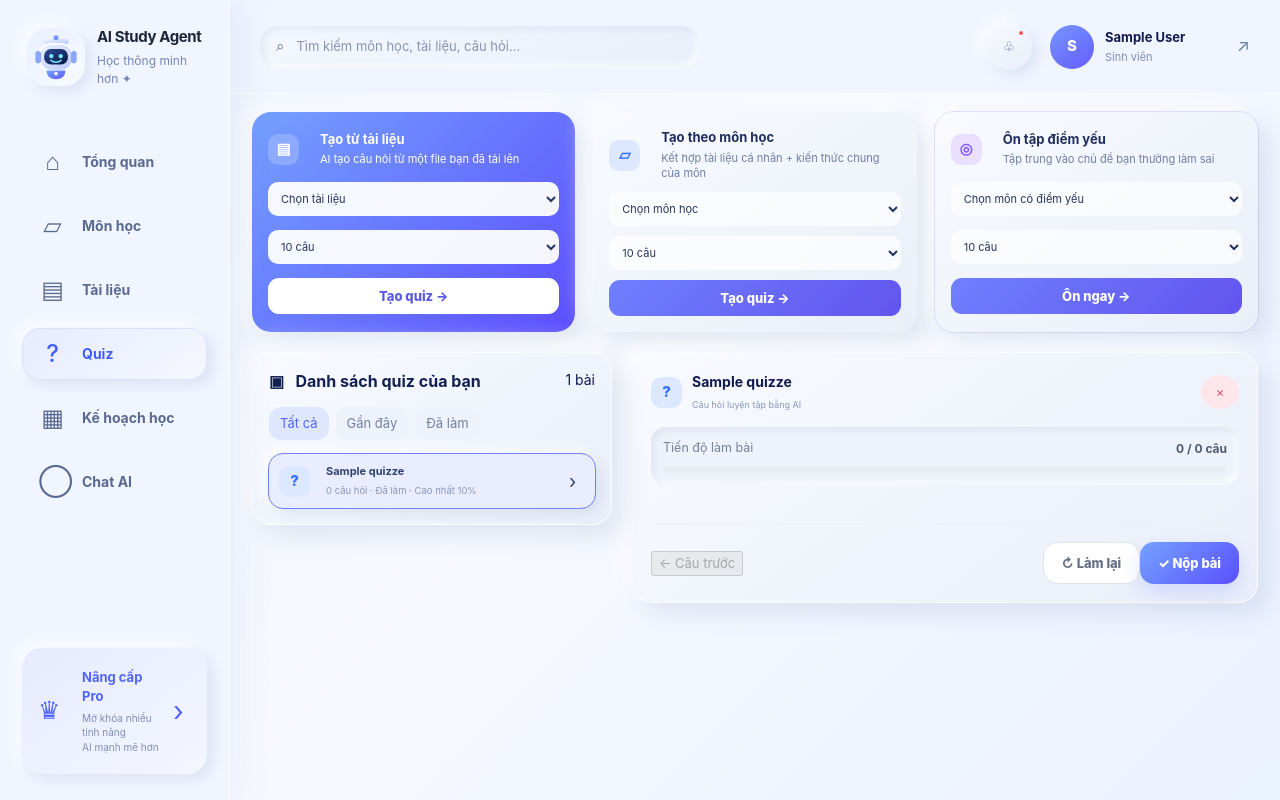
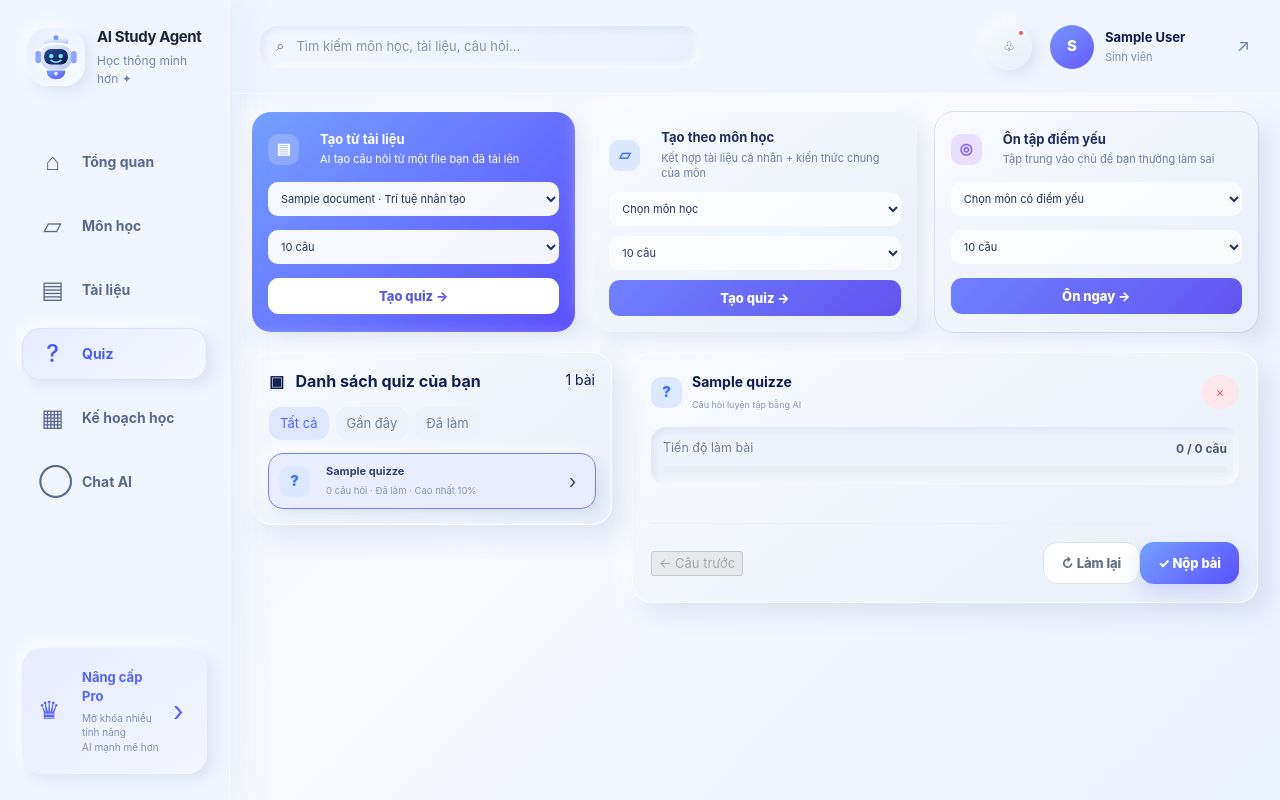
Before and after one commit to nguyencongthanh09102005-beep/AI-Study-Agent, a Flask app: page /quiz?document_id=1 in a window 1280 px wide. Run offline with Flask 3, Linux system fonts and the light colour scheme; the visitor is signed in with stand-in values (Sample User, id 1); data comes from the database, SQL or seed files in the repository; tables that the repository leaves empty hold one stand-in row (values such as "Sample post").

Commit message:
Preselect document when opening Quiz from Documents

```diff
--- a/templates/quiz.html
+++ b/templates/quiz.html
@@ -12,7 +12,7 @@
     <select name="document_id" required>
       <option value="">Chọn tài liệu</option>
       {% for d in documents %}
-      <option value="{{ d.id }}">{{ d.original_name }}{% if d.subject_name %} · {{ d.subject_name }}{% endif %}</option>
+      <option value="{{ d.id }}" {% if selected_document_id == d.id %}selected{% endif %}>{{ d.original_name }}{% if d.subject_name %} · {{ d.subject_name }}{% endif %}</option>
       {% endfor %}
     </select>
     <select name="question_count" aria-label="Số câu hỏi">
```
